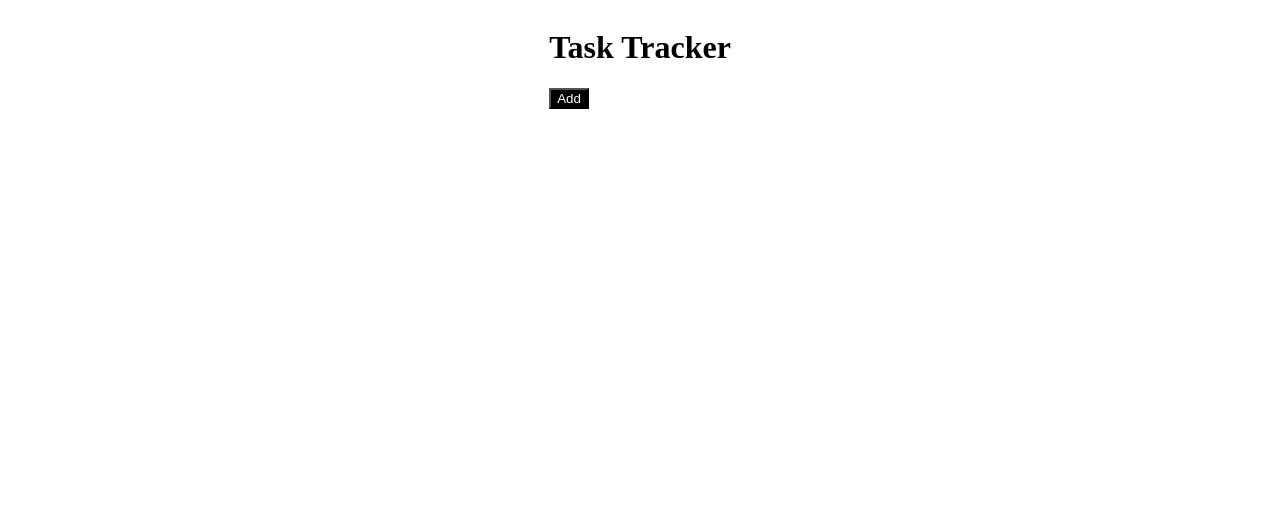
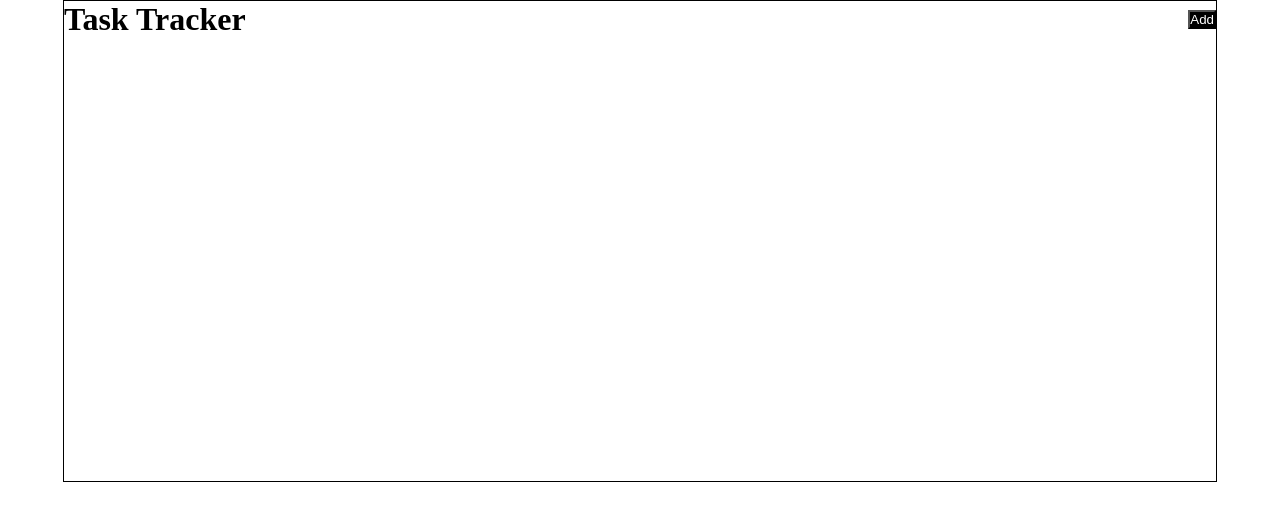
Before and after one commit to Tura-lab/angular-dummy1, an Angular app: page / in a window 1280 px wide. Shown: the top 520 px of the page. Built offline with nearby package versions, Linux system fonts and the light colour scheme.

Commit message:
3 files modified

```diff
--- a/src/app/app.component.css
+++ b/src/app/app.component.css
@@ -4,7 +4,8 @@
 }
 
 .container {
-  display: flex;
-  justify-content: center;
-  align-items: center;
+  height: 60vh;
+  width: 90%;
+  margin: 0 auto;
+  border: 1px solid;
 }
--- a/src/app/components/header/header.component.css
+++ b/src/app/components/header/header.component.css
@@ -0,0 +1,5 @@
+header {
+  display: flex;
+  justify-content: space-between;
+  align-items: center;
+}
--- a/src/styles.css
+++ b/src/styles.css
@@ -1 +1,4 @@
-/* Add application styles & imports to this file! */
+* {
+  margin: 0;
+  padding: 0;
+}
```
